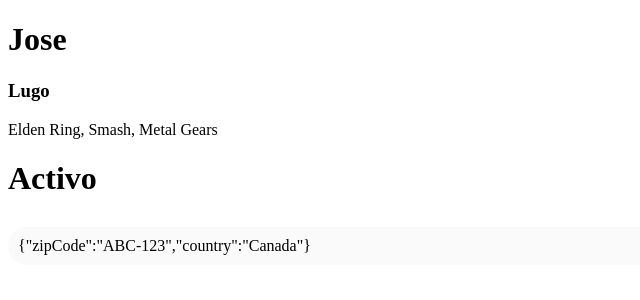
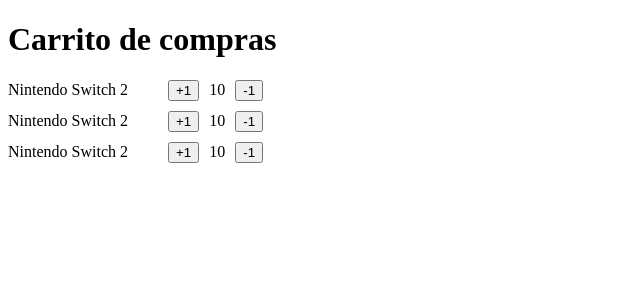
Before and after one commit to Angel02J/Curso-DevTalles-React-TypeScript, a React (Vite) app in the folder 02-first-steps/: page / in a window 1280 px wide. Shown: the top 300 px of the page, without its empty margins (0-640 px from the left). Built offline with nearby package versions, Linux system fonts and the light colour scheme.

Commit message:
Componente - ItemCounter

```diff
--- a/02-first-steps/src/FirstStepsApp.tsx
+++ b/02-first-steps/src/FirstStepsApp.tsx
@@ -1,13 +1,13 @@
+import ItemCounter from "./ItemCounter";
+
 export function FirtsStepsApp() {
     return (
         <>
-            <h1>Hola mundo</h1>
-            <p>Esto es un párrafo</p>
-            <button>Click me</button>
+            <h1>Carrito de compras</h1>
 
-            <div>
-                <h2>Hola dentro de un div</h2>
-            </div>
+            <ItemCounter />
+            <ItemCounter />
+            <ItemCounter />
         </>
     )
 }
--- /dev/null
+++ b/02-first-steps/src/ItemCounter.tsx
@@ -0,0 +1,22 @@
+
+const ItemCounter = () => {
+    return (
+        <section style={{
+            display: 'flex',
+            alignItems: 'center',
+            gap: 10,
+            marginTop: 10
+        }}>
+            <span
+                style={{
+                    width: 150
+                }}
+            >Nintendo Switch 2</span>
+            <button>+1</button>
+            <span>10</span>
+            <button>-1</button>
+        </section>
+    )
+}
+
+export default ItemCounter
--- a/02-first-steps/src/main.tsx
+++ b/02-first-steps/src/main.tsx
@@ -1,11 +1,11 @@
 import { StrictMode } from 'react';
 import { createRoot } from 'react-dom/client';
 import { FirtsStepsApp } from './FirstStepsApp';
-import  MyAwesomeApp  from './MyAwesomeApp';
+import MyAwesomeApp from './MyAwesomeApp';
 
 createRoot(document.getElementById('root')!).render(
   <StrictMode>
-    {/* <FirtsStepsApp/> */}
-    <MyAwesomeApp/>
+    <FirtsStepsApp />
+    {/* <MyAwesomeApp/> */}
   </StrictMode>,
 );
```
